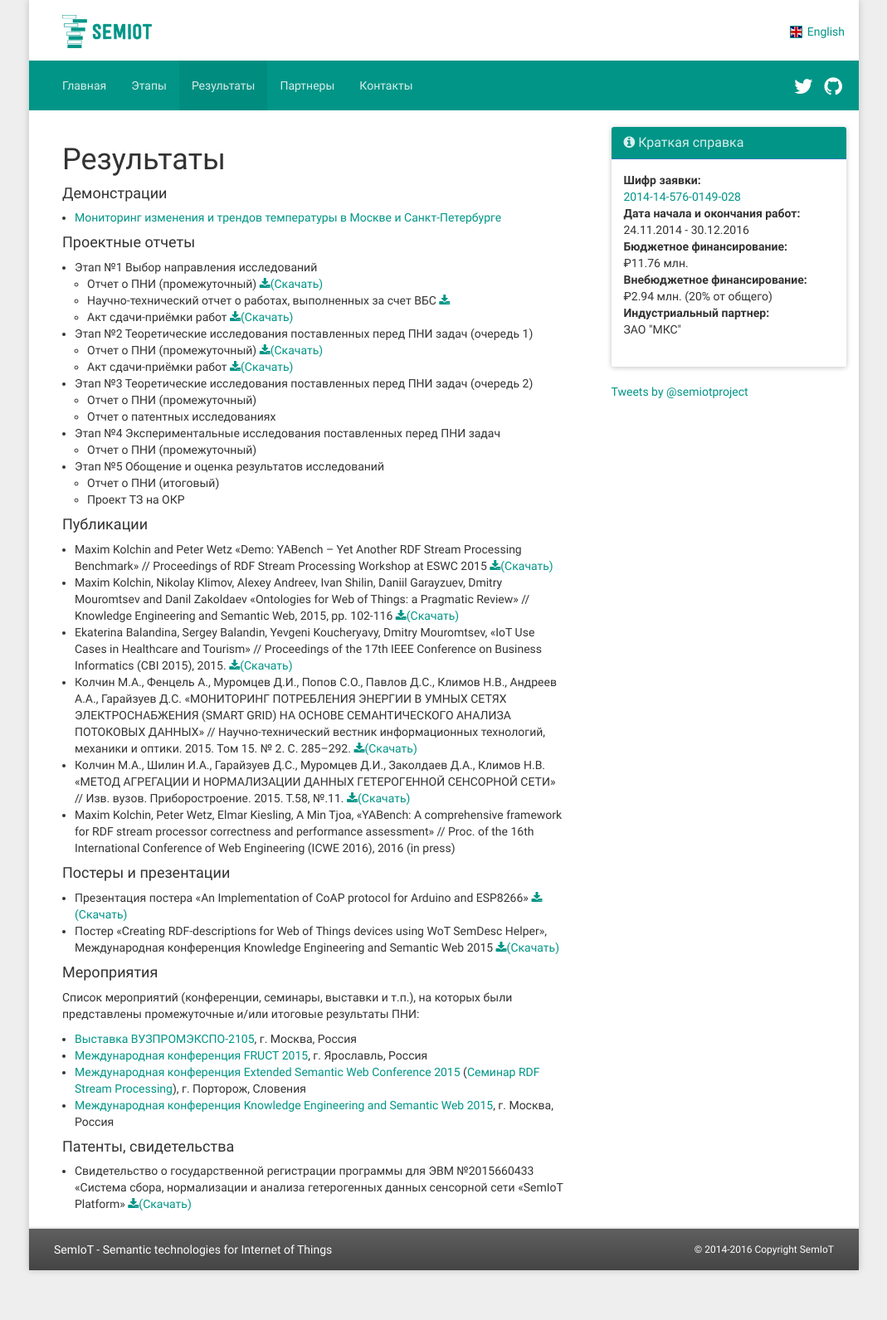
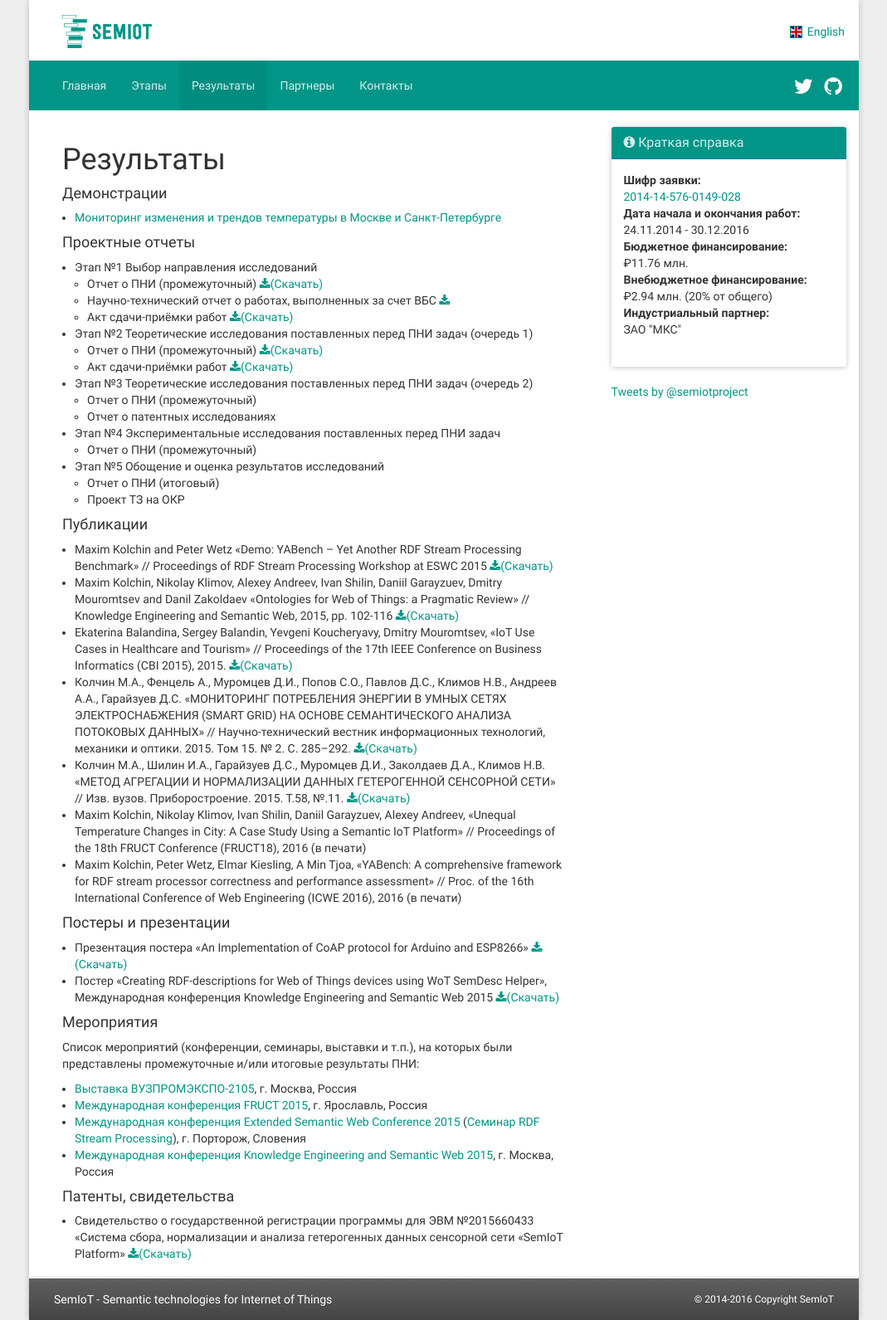
Before and after one commit to semiotproject/semiotproject.github.io, a Jekyll site: the page built from results.md, in a window 1280 px wide. Shown: the whole page at 83% size, without its empty margins (105-1174 px from the left). Built offline with Jekyll 4.4.1, drawn with Linux system fonts in a browser that asks for light colours; nearby versions of some CDN libraries; comment, search, counter and statistics services are not loaded.

Commit message:
Added FRUCT18 paper

```diff
--- a/results.md
+++ b/results.md
@@ -38,7 +38,9 @@ group: ru
 * Ekaterina Balandina, Sergey Balandin, Yevgeni Koucheryavy, Dmitry Mouromtsev, &laquo;IoT Use Cases in Healthcare and Tourism&raquo; // Proceedings of the 17th IEEE Conference on Business Informatics (CBI 2015), 2015. [<i class="fa fa-download"></i>(Скачать)](http://dx.doi.org/10.1109/CBI.2015.16)
 * Колчин М.А., Фенцель А., Муромцев Д.И., Попов С.О., Павлов Д.С., Климов Н.В., Андреев А.А., Гарайзуев Д.С. &laquo;МОНИТОРИНГ ПОТРЕБЛЕНИЯ ЭНЕРГИИ В УМНЫХ СЕТЯХ ЭЛЕКТРОСНАБЖЕНИЯ (SMART GRID) НА ОСНОВЕ СЕМАНТИЧЕСКОГО АНАЛИЗА ПОТОКОВЫХ ДАННЫХ&raquo; // Научно-технический вестник информационных технологий, механики и оптики. 2015. Том 15. № 2. С. 285–292. [<i class="fa fa-download"></i>(Скачать)](http://ntv.ifmo.ru/ru/article/12561/monitoring_potrebleniya_energii_v_umnyh_setyah_elektrosnabzheniya_%28SMART_GRID%29_na_osnove_semanticheskogo_analiza_potokovyh_dannyh.htm)
 * Колчин М.А., Шилин И.А., Гарайзуев Д.С., Муромцев Д.И., Заколдаев Д.А., Климов Н.В. &laquo;МЕТОД АГРЕГАЦИИ И НОРМАЛИЗАЦИИ ДАННЫХ ГЕТЕРОГЕННОЙ СЕНСОРНОЙ СЕТИ&raquo; // Изв. вузов. Приборостроение. 2015. Т.58, №.11. [<i class="fa fa-download"></i>(Скачать)](http://pribor.ifmo.ru/ru/article/14172/metod_agregacii_i_normalizacii_dannyh_geterogennoy_sensornoy_seti.htm)
-* Maxim Kolchin, Peter Wetz, Elmar Kiesling, A Min Tjoa, &laquo;YABench: A comprehensive framework for RDF stream processor correctness and performance assessment&raquo; // Proc. of the 16th International Conference of Web Engineering (ICWE 2016), 2016 (in press)
+* Maxim Kolchin, Nikolay Klimov, Ivan Shilin, Daniil Garayzuev, Alexey Andreev, &laquo;Unequal Temperature Changes in City:
+A Case Study Using a Semantic IoT Platform&raquo; // Proceedings of the 18th FRUCT Conference (FRUCT18), 2016 (в печати)
+* Maxim Kolchin, Peter Wetz, Elmar Kiesling, A Min Tjoa, &laquo;YABench: A comprehensive framework for RDF stream processor correctness and performance assessment&raquo; // Proc. of the 16th International Conference of Web Engineering (ICWE 2016), 2016 (в печати)
 
 #### Постеры и презентации
 * Презентация постера &laquo;An Implementation of CoAP protocol for Arduino and ESP8266&raquo; [<i class="fa fa-download"></i>(Скачать)](https://fruct.org/sites/default/files/files/conference17/02.pdf)
```
